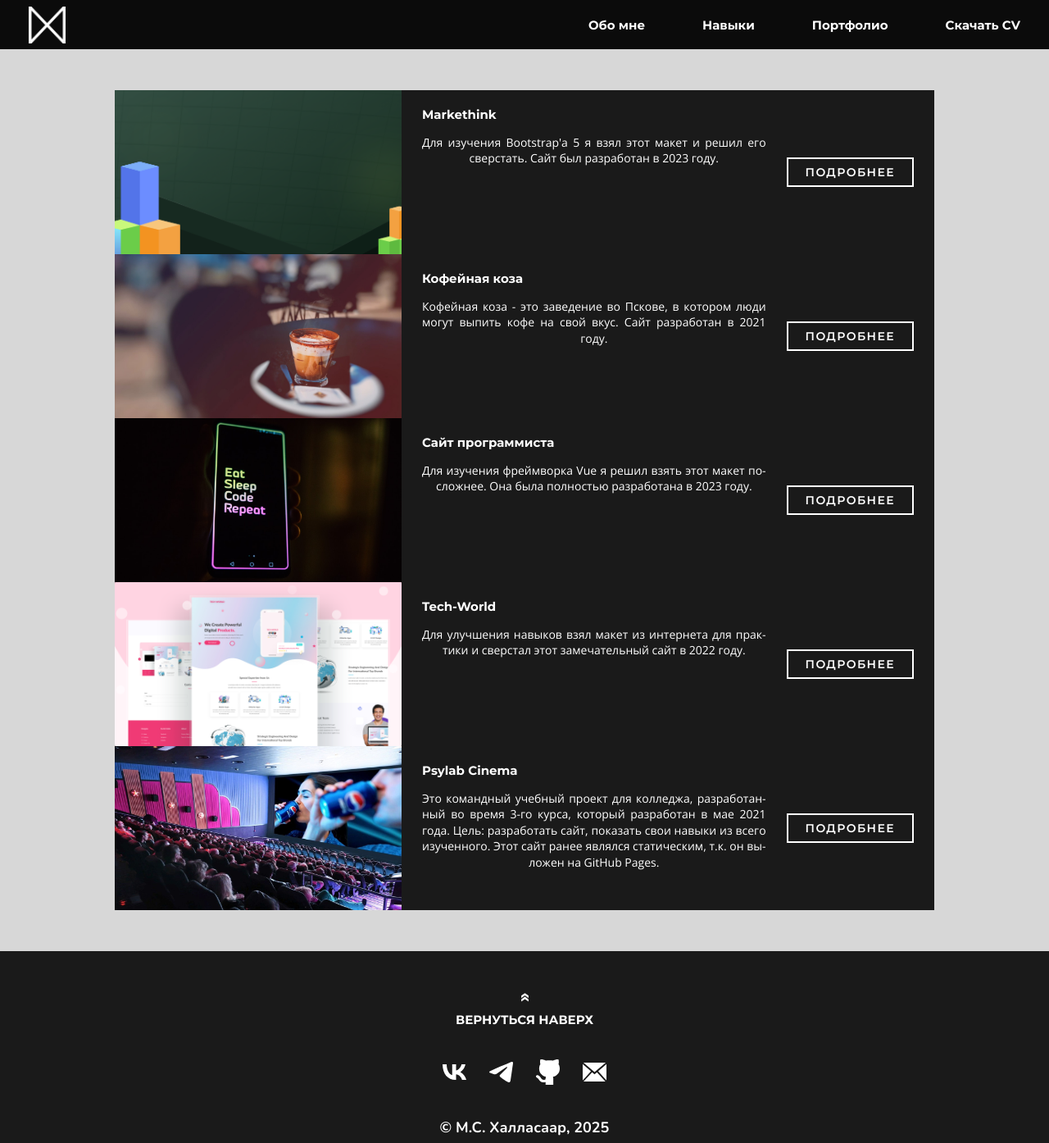
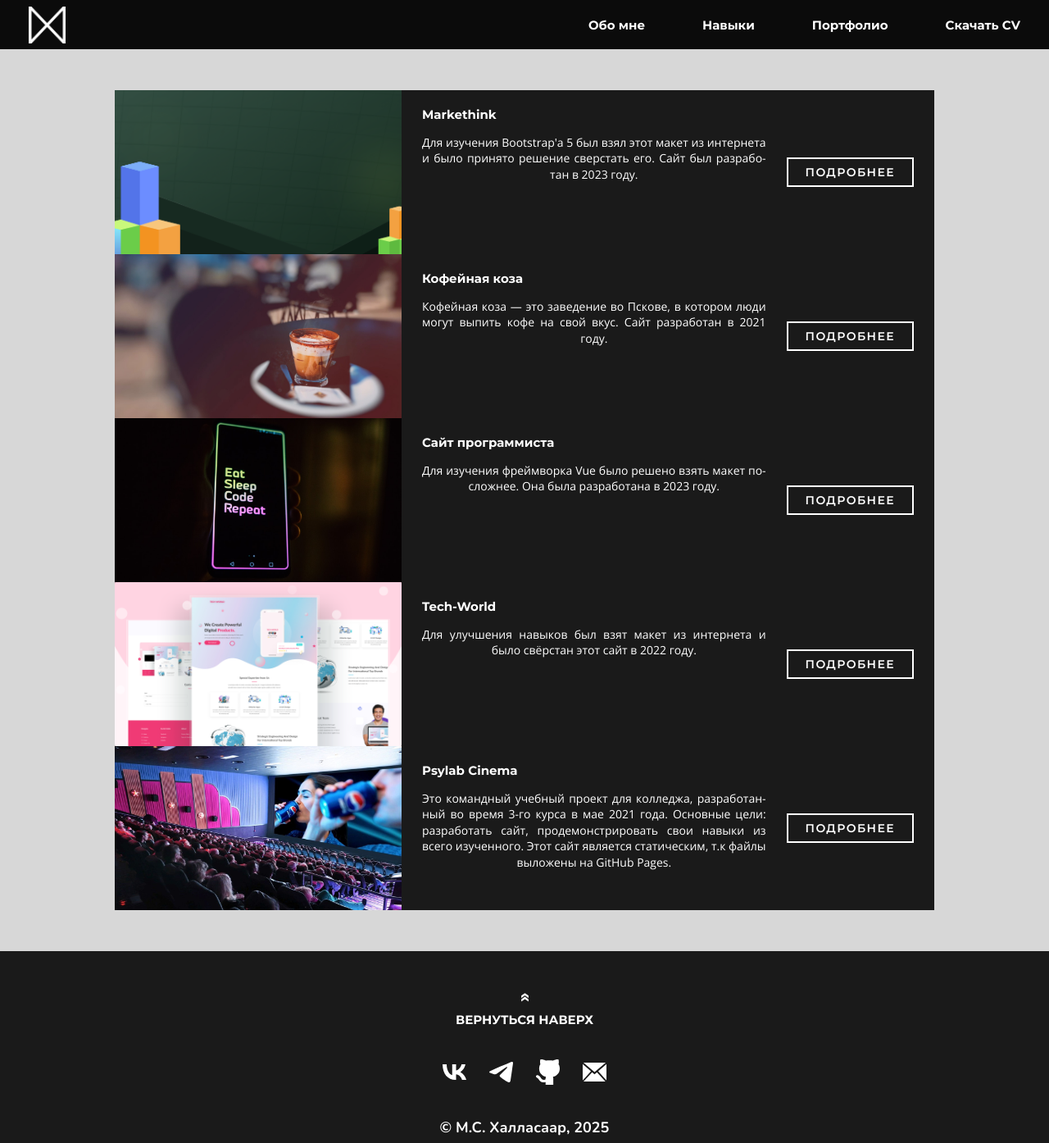
Before and after one commit to Endermax200113/site-portfolio, a React (Vite) app: page /#/projects in a window 1280 px wide. Shown: the top 1394 px of the page at 82% size. Built offline with nearby package versions, Linux system fonts and the light colour scheme.

Commit message:
All projects in the portfolio is updated

```diff
--- a/src/data/activity.ts
+++ b/src/data/activity.ts
@@ -18,6 +18,6 @@ export const dataActivity: DataActivity[] = [
 	{
 		urlImage: (await import('@img/about/english.png')).default,
 		title: 'Английский язык',
-		description: 'Так как английский язык является международным, естественно, я решил изучить именно его. Сейчас я изучаю английский язык в разговорном плане.',
+		description: 'Так как английский язык является международным, естественно, я решил изучить именно его. Сейчас я учу английский язык в разговорном плане.',
 	},
 ]
--- a/src/data/portfolio.ts
+++ b/src/data/portfolio.ts
@@ -14,11 +14,12 @@ export const dataPortfolio: DataPortfolio[] = [
 		id: 4,
 		urlImage: (await import('@img/portfolio/projects/markethink/image.png')).default,
 		name: 'Markethink',
-		briefDescription: "Для изучения Bootstrap'а 5 я взял этот макет и решил его сверстать. Сайт был разработан в 2023 году.",
-		description: 'Я решил взять макет, в котором имелась одна страница на этот сайт. Был взят фреймворк Bootstrap 5. Вместо обычного HTML я решил взять язык Pug для упрощения написания кода. Кроме этого сайт построен по принципу БЭМа. Также использован программный инструмент Gulp. Свёрстан строго по макету, используя плагин PixelPerfect.',
+		briefDescription: "Для изучения Bootstrap'а 5 был взял этот макет из интернета и было принято решение сверстать его. Сайт был разработан в 2023 году.",
+		description: 'Для изучения CSS-фреймворка был взят макет, в котором имелась только одна страница на этот сайт. Вместо обычного HTML было принято решение взять язык Pug для упрощения написания кода. Кроме этого сайт построен по методологии БЭМа. Поскольку сайт является одностраничный был использован программный инструмент Gulp. Чтобы строго соответствовать вёрстку сайта был использован плагин PixelPerfect в браузере.',
 		stack: [
 			[(await import('@svg/skills/pug.svg')).default, 'Pug'],
 			[(await import('@svg/skills/sass.svg')).default, 'SASS'],
+			[(await import('@svg/skills/bootstrap.svg')).default, 'Bootstrap'],
 			[(await import('@svg/skills/js.svg')).default, 'JavaScript'],
 			[(await import('@svg/skills/gulp.svg')).default, 'Gulp'],
 			[(await import('@svg/skills/git.svg')).default, 'Git'],
@@ -27,20 +28,20 @@ export const dataPortfolio: DataPortfolio[] = [
 			{
 				id: 0,
 				urlImage: (await import('@img/portfolio/projects/markethink/1.png')).default,
-				title: 'Представление',
+				title: 'Хедер',
 				description: 'На заднем плане отображён зелёный фон с кубиками. Сверху отображён хедер с навигацией. По середине компания кратко описывает о себе.',
 			},
 			{
 				id: 1,
 				urlImage: (await import('@img/portfolio/projects/markethink/2.png')).default,
 				title: 'Агенство',
-				description: 'Сверху отображаются какие компании пользуются услугами. Ниже рассказывают, что они - стратегическое агенство. Справа написаны плюсы, почему именно они.',
+				description: 'Сверху отображаются какие компании пользуются услугами. Ниже рассказывают, что они - стратегическое агенство. Справа написаны достоинства компании.',
 			},
 			{
 				id: 2,
 				urlImage: (await import('@img/portfolio/projects/markethink/3.png')).default,
 				title: 'Контент',
-				description: 'Здесь описываются, что они используют свою сеть для того, чтобы продвинуть контент в разных социальных сетях.',
+				description: 'Здесь описываются, что, если люди воспользуются эту сеть, то компания продвигают контент в разных социальных сетях.',
 			},
 			{
 				id: 3,
@@ -64,7 +65,7 @@ export const dataPortfolio: DataPortfolio[] = [
 				id: 6,
 				urlImage: (await import('@img/portfolio/projects/markethink/7.png')).default,
 				title: 'Футер',
-				description: 'В этом футуре отображаются следующее: слева кратко описано, что они делают; правее - навигационное меню, услуги и компания. Ниже написан копирайт.',
+				description: 'В этом футуре отображаются следующее: слева кратко описано, что компания делает; справа ― навигационное меню, услуги и компания; снизу ― копирайт.',
 			},
 		],
 		resources: [
@@ -79,8 +80,8 @@ export const dataPortfolio: DataPortfolio[] = [
 		id: 3,
 		urlImage: (await import('@img/portfolio/projects/coffeegoat/image.jpg')).default,
 		name: 'Кофейная коза',
-		briefDescription: 'Кофейная коза - это заведение во Пскове, в котором люди могут выпить кофе на свой вкус. Сайт разработан в 2021 году.',
-		description: 'Сайт разработан в 2021 году по реальному заказу командой "КакВариант". Был использован программный инструмент Gulp и свёрстан строго по макету. Сайт-визитка является одностраничным.',
+		briefDescription: 'Кофейная коза ― это заведение во Пскове, в котором люди могут выпить кофе на свой вкус. Сайт разработан в 2021 году.',
+		description: 'Сайт-визитка разработана командой «КакВариант» в 2021 году по реальному заказу. Поскольку сайт является одностраничный был использован программный инструмент Gulp.',
 		stack: [
 			[(await import('@svg/skills/html.svg')).default, 'HTML'],
 			[(await import('@svg/skills/sass.svg')).default, 'SASS'],
@@ -105,13 +106,13 @@ export const dataPortfolio: DataPortfolio[] = [
 				id: 2,
 				urlImage: (await import('@img/portfolio/projects/coffeegoat/3.png')).default,
 				title: 'Социальные сети',
-				description: 'На заднем плане анимированно на каждой линии справа налево передвигаются изображения, на котором отображены сотрудники этого заведения и не только. Кроме того, снизу отображены две кнопки, в котором можно было переходить на социальные сети.',
+				description: 'На заднем плане на каждой линии справа налево передвигаются изображения, на котором отображены сотрудники этого заведения и не только. Кроме того снизу отображены две кнопки, в котором можно было переходить на социальные сети.',
 			},
 			{
 				id: 3,
 				urlImage: (await import('@img/portfolio/projects/coffeegoat/4.png')).default,
 				title: 'Отзывы',
-				description: 'Тут отображаются отзывы с 4-ёх сайтов, в котором ставят оценку по 5-балльной шкале и сам же отзыв.',
+				description: 'Тут отображаются отзывы с 4-ёх сайтов, в котором ставят оценку по 5-балльной шкале, и сам же отзыв.',
 			},
 			{
 				id: 4,
@@ -141,7 +142,7 @@ export const dataPortfolio: DataPortfolio[] = [
 				id: 8,
 				urlImage: (await import('@img/portfolio/projects/coffeegoat/9.png')).default,
 				title: 'Мобильная версия',
-				description: 'Это модальное окно в мобильной версии для бронирования столика. Здесь просто нажимаются на картинки.',
+				description: 'В мобильной версии отображёно модальное окно для бронирования столика. Здесь просто нажимаются на картинки.',
 			},
 		],
 		resources: [
@@ -156,8 +157,8 @@ export const dataPortfolio: DataPortfolio[] = [
 		id: 2,
 		urlImage: (await import('@img/portfolio/projects/programmers-website/image.jpg')).default,
 		name: 'Сайт программиста',
-		briefDescription: 'Для изучения фреймворка Vue я решил взять этот макет посложнее. Она была полностью разработана в 2023 году.',
-		description: 'Этот сайт разработан по фреймворку Vue, а также использована технология Vuex, поэтому я взял макет, который будет иметь многостраничный сайт. Кроме этого, сайт разработан по принципу БЭМа и свёрстан строго по макету, используя плагин PixelPerfect в браузере.',
+		briefDescription: 'Для изучения фреймворка Vue было решено взять макет посложнее. Она была разработана в 2023 году.',
+		description: 'Этот сайт разработан на фреймворк Vue, а также была использована технология Vuex. Для изучения фреймворка Vue был взят макет, который будет иметь многостраничный сайт. Кроме этого сайт в SASS файлах разработан по методологии БЭМа. Чтобы строго соответствовать вёрстку сайта был использован плагин PixelPerfect в браузере.',
 		stack: [
 			[(await import('@svg/skills/html.svg')).default, 'HTML'],
 			[(await import('@svg/skills/sass.svg')).default, 'SASS'],
@@ -183,7 +184,7 @@ export const dataPortfolio: DataPortfolio[] = [
 				id: 2,
 				urlImage: (await import('@img/portfolio/projects/programmers-website/3.png')).default,
 				title: 'Результаты поиска',
-				description: 'Это страница с результатами поиска. Статьи отображены как заглушки.',
+				description: 'Здесь отображена страница с результатом поиска. Статьи отображены как заглушки.',
 			},
 			{
 				id: 3,
@@ -195,25 +196,25 @@ export const dataPortfolio: DataPortfolio[] = [
 				id: 4,
 				urlImage: (await import('@img/portfolio/projects/programmers-website/5.png')).default,
 				title: 'Профиль',
-				description: 'Если точнее сказать - это редактор профиля, в котором можно поменять имя вместе с фамилией, почту, пароль и аватар.',
+				description: 'Здесь отображён редактор профиля, в котором можно поменять имя вместе с фамилией, почту, пароль и аватар.',
 			},
 			{
 				id: 5,
 				urlImage: (await import('@img/portfolio/projects/programmers-website/6.png')).default,
 				title: 'Модальное окно',
-				description: 'Чтобы появилась модальное окно, достаточно нажать на кнопку "Написать мне" на сайдбаре. Здесь заполняется форма, в котором указывается имя вместе с фамилией, почта и текст. Кроме этого снизу указаны контактные данные, с помощью которого можно с ним связаться.',
+				description: 'Чтобы появилась модальное окно, достаточно нажать на кнопку «Написать мне» на сайдбаре. Здесь заполняется форма, в котором указываются имя вместе с фамилией, почта и текст. Кроме этого снизу указаны контактные данные, с помощью которого можно с ним связаться.',
 			},
 			{
 				id: 6,
 				urlImage: (await import('@img/portfolio/projects/programmers-website/7.png')).default,
 				title: 'Начало статьи',
-				description: 'На этой странице отображено ссылочные тексты "Вернуться назад" и "Поделиться", заголовок статьи, дата написания статьи, теги и сама же статья.',
+				description: 'На этой странице отображена подробная статья, в котором имеются ссылочные тексты «Вернуться назад» и «Поделиться», заголовок статьи, дата написания статьи, теги и сама же статья.',
 			},
 			{
 				id: 7,
 				urlImage: (await import('@img/portfolio/projects/programmers-website/8.png')).default,
 				title: 'Конец статьи',
-				description: 'Здесь отображены конец статьи, рекомендация, форма для написания комментария и комментарии, которые написали люди.',
+				description: 'На этой же странице отображён конец статьи, в котором входит рекомендация, форма, в котором можно прокомментировать, и комментарии, которые написали люди.',
 			},
 			{
 				id: 8,
@@ -225,7 +226,7 @@ export const dataPortfolio: DataPortfolio[] = [
 				id: 9,
 				urlImage: (await import('@img/portfolio/projects/programmers-website/10.png')).default,
 				title: 'Мобильная версия',
-				description: 'Здесь отображён сайдбар под мобильной версии.',
+				description: 'Здесь отображён сайдбар для мобильной версии.',
 			},
 		],
 		resources: [
@@ -240,8 +241,8 @@ export const dataPortfolio: DataPortfolio[] = [
 		id: 1,
 		urlImage: (await import('@img/portfolio/projects/tech-world/image.png')).default,
 		name: 'Tech-World',
-		briefDescription: 'Для улучшения навыков взял макет из интернета для практики и сверстал этот замечательный сайт в 2022 году.',
-		description: 'Взял макет в интернете, было интересно сверстать сайт аж сразу на 5 тем, один из которых является тёмный. Сайт разработан по принципу БЭМа. Поскольку сайт является одностраничным, было принято решение использовать программный инструмент как Gulp. Свёрстан строго по макету, используя плагин PixelPerfect в браузере.',
+		briefDescription: 'Для улучшения навыков был взят макет из интернета и было свёрстан этот сайт в 2022 году.',
+		description: 'Был взят макет из интернета, т.к. было интересно, как сверстать сайт на несколько тем, один из которых будет присутствовать тёмная тема. В файле CSS (SCSS) был разработан по методологии БЭМа. Поскольку сайт является одностраничный было принято решение использовать программный инструмент как Gulp. Чтобы вёрстка была строго по макету, был использован веб-плагин PixelPerfect.',
 		stack: [
 			[(await import('@svg/skills/html.svg')).default, 'HTML'],
 			[(await import('@svg/skills/sass.svg')).default, 'SCSS'],
@@ -249,19 +250,20 @@ export const dataPortfolio: DataPortfolio[] = [
 			[(await import('@svg/skills/jquery.svg')).default, 'jQuery'],
 			[(await import('@svg/skills/gulp.svg')).default, 'Gulp'],
 			[(await import('@svg/skills/git.svg')).default, 'Git'],
+			[(await import('@svg/skills/figma.svg')).default, 'Figma'],
 		],
 		gallery: [
 			{
 				id: 0,
 				urlImage: (await import('@img/portfolio/projects/tech-world/1.png')).default,
-				title: 'Хедер и представление сайта',
-				description: 'Здесь коротко рассказывают, кто они из себя представляют.',
+				title: 'Хедер сайта',
+				description: 'Хедер имеет логотип сайта и выпадающий список, в котором можно изменить тему. Также тут коротко рассказывают, кто они себя представляют.',
 			},
 			{
 				id: 1,
 				urlImage: (await import('@img/portfolio/projects/tech-world/2.png')).default,
 				title: 'О нас',
-				description: 'Тут рассказывают, почему с ними выгодно работать и рассказывают свои плюсы.',
+				description: 'В этой секции написано, почему с ними выгодно работать, и рассказывают свои плюсы.',
 			},
 			{
 				id: 2,
@@ -273,13 +275,13 @@ export const dataPortfolio: DataPortfolio[] = [
 				id: 3,
 				urlImage: (await import('@img/portfolio/projects/tech-world/4.png')).default,
 				title: 'Великолепная команда',
-				description: 'Также хвастаются, что они работают с великолепной командой.',
+				description: 'В этой секции написано, что они работают с великолепной командой.',
 			},
 			{
 				id: 4,
 				urlImage: (await import('@img/portfolio/projects/tech-world/5.png')).default,
 				title: 'Портфолио и обратная связь',
-				description: 'В первой секции можно увидеть, какие сайты разработали. Во второй секции - обратная связь, где заполняют форму.',
+				description: 'В верхней секции можно увидеть, какие сайты разработали. Во второй секции ― обратная связь, где заполняют форму.',
 			},
 			{
 				id: 5,
@@ -324,8 +326,8 @@ export const dataPortfolio: DataPortfolio[] = [
 		id: 0,
 		urlImage: (await import('@img/portfolio/projects/psylab/image.png')).default,
 		name: 'Psylab Cinema',
-		briefDescription: 'Это командный учебный проект для колледжа, разработанный во время 3-го курса, который разработан в мае 2021 года. Цель: разработать сайт, показать свои навыки из всего изученного. Этот сайт ранее являлся статическим, т.к. он выложен на GitHub Pages.',
-		description: 'Это сайт представляет собой кинотеатр, в котором описывает все плюсы, почему выбрать этот кинотеатр. Кроме того, на главной страницы показывают все франшизы, которые показывают в кинотеатре, а также отзывы людей. На странице "О нас" также показывает плюсы кинотеатра, в котором описывают про комфортную атмосферу, про кинобар, про красоту, а также указывает местоположение кинотеатра. На странице "Портфолио" указаны только знаменитые личности, которые выступали.',
+		briefDescription: 'Это командный учебный проект для колледжа, разработанный во время 3-го курса в мае 2021 года. Основные цели: разработать сайт, продемонстрировать свои навыки из всего изученного. Этот сайт является статическим, т.к файлы выложены на GitHub Pages.',
+		description: 'Сайт «Psylab Cinema» представляет собой кинотеатр, в котором описывает все плюсы и его достоинства. Кроме того на главной страницы показывают все франшизы, которые показывают в кинотеатре, а также отзывы людей. На странице «О нас» также показывает плюсы кинотеатра, в котором описывают про комфортную атмосферу, про кинобар, про красоту, а также указывает местоположение кинотеатра. На странице «Портфолио» указаны только знаменитые личности, которые выступали.',
 		stack: [
 			[(await import('@svg/skills/html.svg')).default, 'html'],
 			[(await import('@svg/skills/sass.svg')).default, 'sass'],
@@ -333,31 +335,32 @@ export const dataPortfolio: DataPortfolio[] = [
 			[(await import('@svg/skills/jquery.svg')).default, 'jQuery'],
 			[(await import('@svg/skills/gulp.svg')).default, 'Gulp'],
 			[(await import('@svg/skills/git.svg')).default, 'git'],
+			[(await import('@svg/skills/photoshop.svg')).default, 'Photoshop'],
 		],
 		gallery: [
 			{
 				id: 0,
 				urlImage: (await import('@img/portfolio/projects/psylab/main.png')).default,
 				title: 'Главная страница',
-				description: 'На главной странице отображены все плюсы кинотеатра, франшизы, а также отзывы.',
+				description: 'На главной странице отображены достоинства кинотеатра, франшизы, а также отзывы.',
 			},
 			{
 				id: 1,
 				urlImage: (await import('@img/portfolio/projects/psylab/about.png')).default,
 				title: 'О нас',
-				description: 'На странице "О нас" показывает, почему лучше посетить этот кинотеатр.',
+				description: 'На странице «О нас» показывает, почему лучше посетить этот кинотеатр.',
 			},
 			{
 				id: 2,
 				urlImage: (await import('@img/portfolio/projects/psylab/portfolio.png')).default,
 				title: 'Портфолио',
-				description: 'На странице "Портфолио" отображены личности, которые выступали (не спрашиваете, почему так).',
+				description: 'На странице «Портфолио» отображены личности, которые выступали.',
 			},
 		],
 		resources: [
 			{
 				image: (await import('@img/social/github.png')).default,
-				text: 'Перейти на GitHub (использовался как хостинг)',
+				text: 'Перейти на GitHub',
 				url: 'https://github.com/Endermax200113/psylabcinema',
 			},
 		],
--- a/src/data/skillsBlock.ts
+++ b/src/data/skillsBlock.ts
@@ -7,7 +7,7 @@ export type DataSkillsBlock = {
 
 export const dataSkillsBlock: DataSkillsBlock = [
 	{
-		title: 'Использую:',
+		title: 'Имеются:',
 		skills: [
 			[(await import('@svg/skills/html.svg')).default, 'HTML5'],
 			[(await import('@svg/skills/pug.svg')).default, 'Pug'],
@@ -30,7 +30,7 @@ export const dataSkillsBlock: DataSkillsBlock = [
 		skills: [
 			[(await import('@svg/skills/vue.svg')).default, 'Vue'],
 			[(await import('@svg/skills/redux.svg')).default, 'Redux'],
-			[(await import('@svg/skills/webpack.svg')).default, 'Webpack'],
+			[(await import('@svg/skills/vite.svg')).default, 'Vite'],
 			[(await import('@svg/skills/english.svg')).default, 'Английский язык A1'],
 		],
 	},
```
Also changed, not shown: src/assets/svg/skills/bootstrap.svg (added), src/assets/svg/skills/vite.svg (added).
